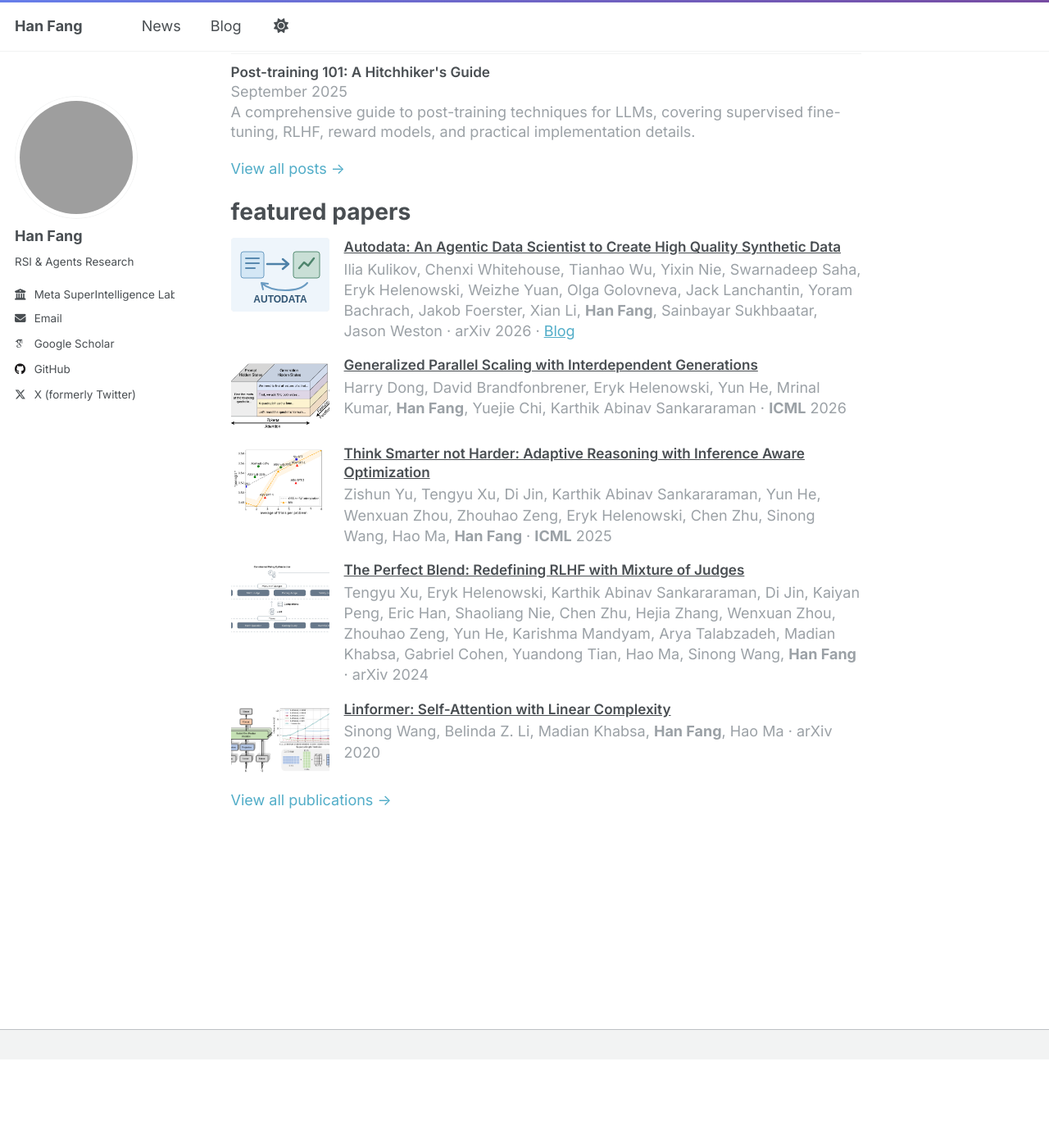
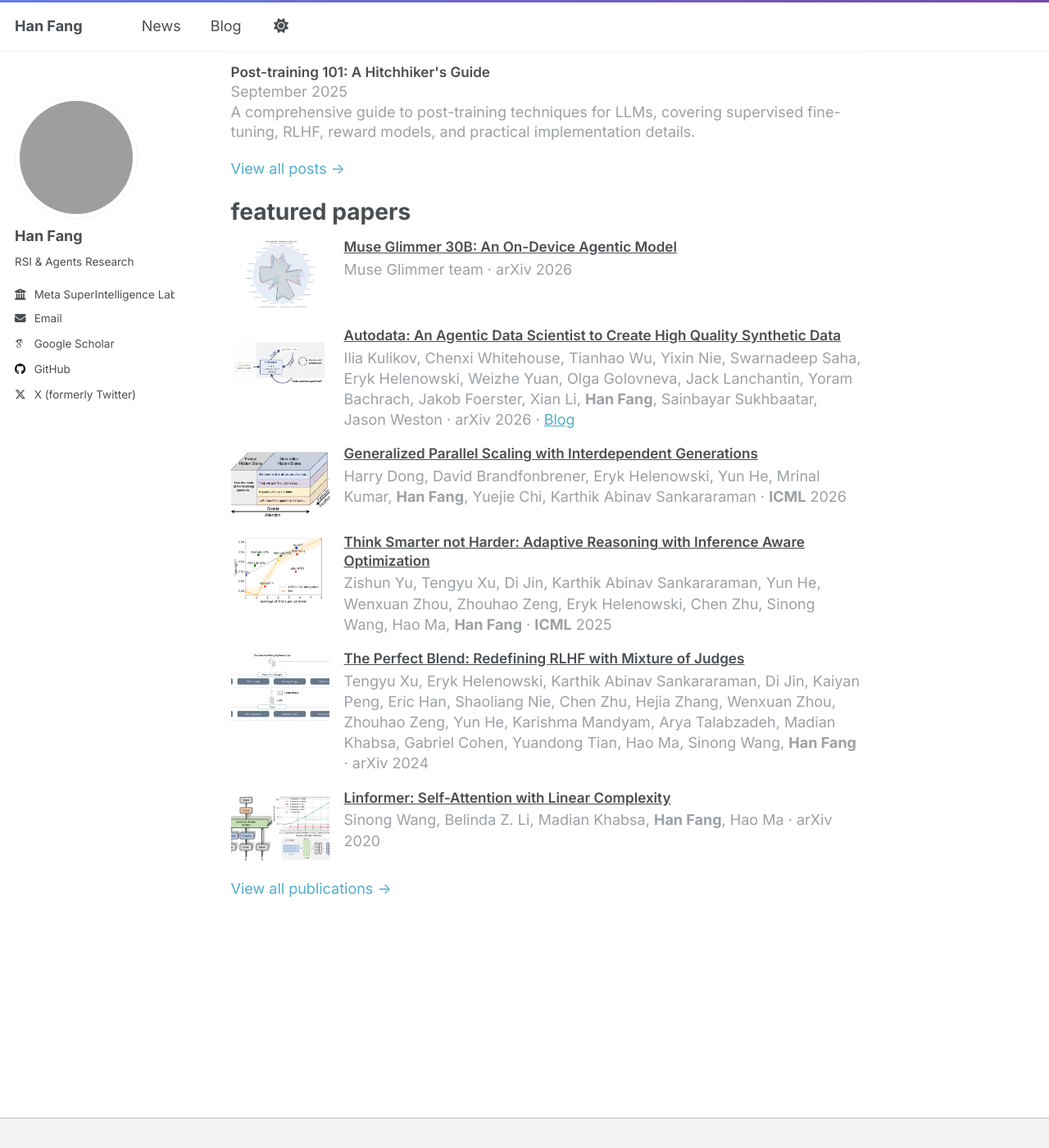
Before and after one commit to hanfang/hanfang.github.io, a Jekyll site: the page built from _pages/about.md, in a window 1280 px wide and 1400 px high, scrolled down 1468 px. Shown: the whole window at 82% size. Built offline with Jekyll 4.4.1, drawn with Linux system fonts in a browser that asks for light colours; some web fonts are replaced; before the commit the page ends 2760 px from its top, so only the background shows below that.

Commit message:
Add Muse Glimmer paper and update paper thumbnails

```diff
--- a/_pages/about.md
+++ b/_pages/about.md
@@ -102,7 +102,15 @@ featured papers
 <div class="paper-list">
 
 <div class="paper-item">
-  <img src="/images/paper-autodata.svg" alt="" class="paper-thumb">
+  <img src="/images/paper-glimmer-figure2.png" alt="Figure 2: benchmark comparison of Muse Glimmer-30B, Gemma4-31B, and Qwen3.6-27B" class="paper-thumb paper-thumb--contain">
+  <div class="paper-content">
+    <a href="https://ai.meta.com/research/publications/muse-glimmer-30b-an-on-device-agentic-model/" class="paper-title">Muse Glimmer 30B: An On-Device Agentic Model</a>
+    <p class="paper-meta">Muse Glimmer team · arXiv 2026</p>
+  </div>
+</div>
+
+<div class="paper-item">
+  <img src="/images/paper-autodata-figure.png" alt="Autodata workflow: an LLM agent creates and analyzes synthetic data, iterating and improving itself" class="paper-thumb paper-thumb--contain">
   <div class="paper-content">
     <a href="https://arxiv.org/abs/2606.25996" class="paper-title">Autodata: An Agentic Data Scientist to Create High Quality Synthetic Data</a>
     <p class="paper-meta">Ilia Kulikov, Chenxi Whitehouse, Tianhao Wu, Yixin Nie, Swarnadeep Saha, Eryk Helenowski, Weizhe Yuan, Olga Golovneva, Jack Lanchantin, Yoram Bachrach, Jakob Foerster, Xian Li, <strong>Han Fang</strong>, Sainbayar Sukhbaatar, Jason Weston · arXiv 2026 · <a href="https://facebookresearch.github.io/RAM/blogs/autodata/">Blog</a></p>
--- a/assets/css/custom.scss
+++ b/assets/css/custom.scss
@@ -382,6 +382,11 @@ img.author__avatar {
   background: var(--global-border-color, #e1e1e1);
 }
 
+.paper-thumb--contain {
+  object-fit: contain;
+  background: #fff;
+}
+
 .paper-content {
   flex: 1;
   min-width: 0;
```
Also changed, not shown: images/paper-autodata-figure.png (added), images/paper-glimmer-figure2.png (added).
